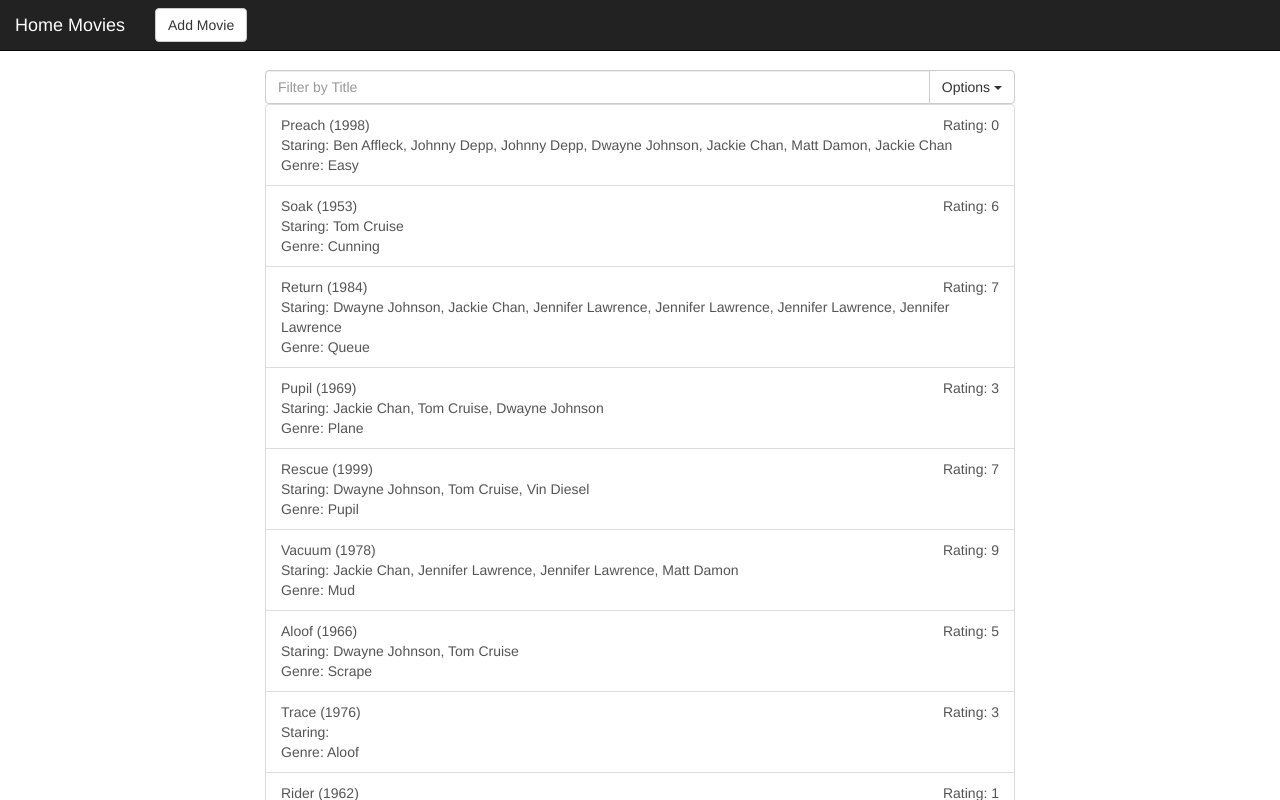
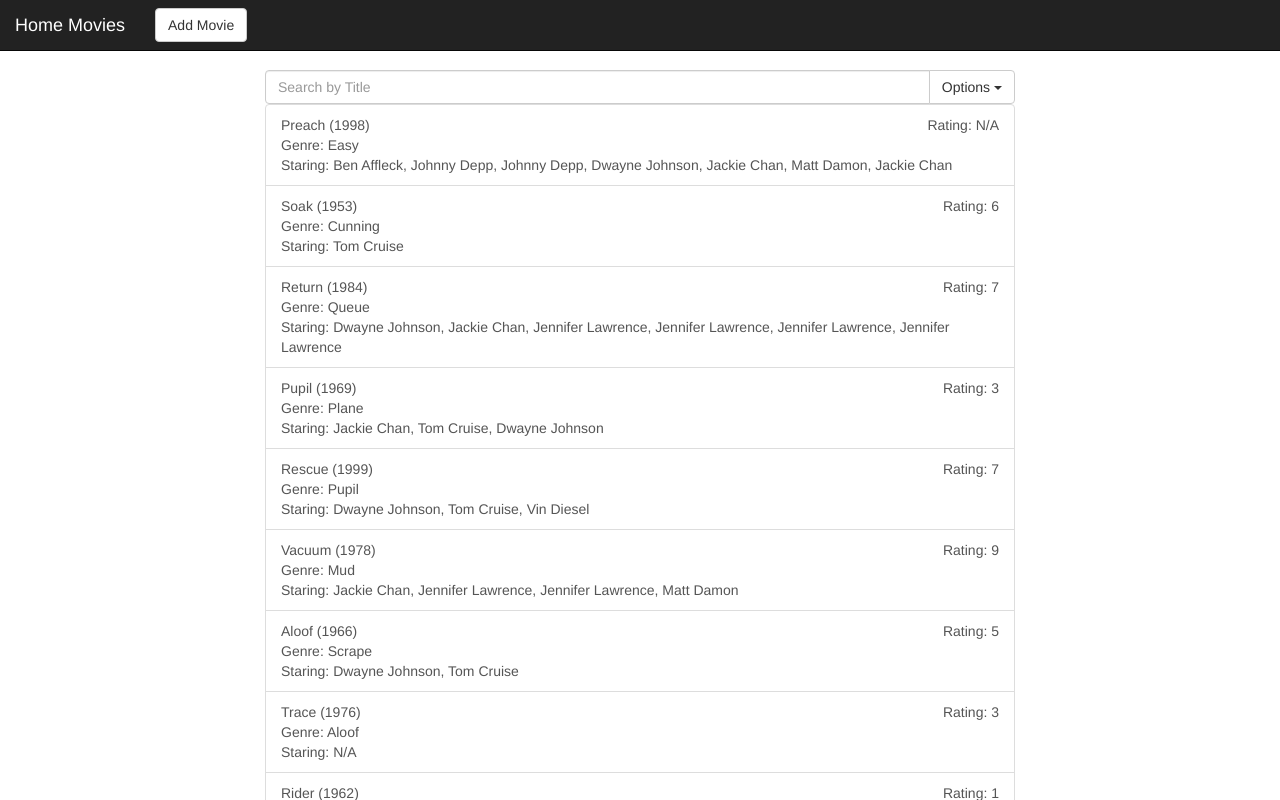
Before and after one commit to ChrisWiles/homeMovieCollection, a React app: page / in a window 1280 px wide. Shown: the top 800 px of the page. Built offline with nearby package versions, Linux system fonts and the light colour scheme; the HTML template or start-up script is replaced by a standard one.

Commit message:
search by Year, Rating, Actors, Genere, Title

```diff
--- a/src/App.js
+++ b/src/App.js
@@ -30,24 +30,55 @@ export default class App extends Component {
     this.setState({view: !this.state.view});
   }
 
-  _filter(filter) {
-    console.log("called")
+  _filter(filter, term) {
+    const movies = this.state.movies;
+    if(filter == "Title" && term.length) this._filterByTitle(term, movies);
+    if(filter == "Year" && term.length) this._filterByYear(term, movies);
+    if(filter == "Rating" && term.length) this._filterByRating(term, movies);
+    if(filter == "Genre" && term.length) this._filterByGenre(term, movies);
+    if(filter == "Actors" && term.length) this._filterByActors(term, movies);
+  }
 
-    const movies = this.state.movies;
-    const {title, rating, genre, actors, years} = filter;
-    console.log("title", title)
-    if(title && title.length) {
+  _filterByActors(name, movies) {
+    this.setState({search: true})
+    const filterdMovies = movies.filter(movie => {
+      return movie.actors.filter(actor => {
+        return  actor.includes(name);
+      })
+    });
+    this.setState({filterdMovies});
+  }
 
-      this.setState({search: true})
-    }
-    const filterdMovies = this._filterByTitle(title, movies);
-    this.setState({filterdMovies})
+  _filterByGenre(genre, movies) {
+    this.setState({search: true})
+    const filterdMovies = movies.filter(movie => {
+      return movie.genre.includes(genre);
+    });
+    this.setState({filterdMovies});
+  }
+
+  _filterByRating(rating, movies) {
+    this.setState({search: true})
+    const filterdMovies = movies.filter(movie => {
+      return movie.rating = rating;
+    });
+    this.setState({filterdMovies});
+  }
+
+  _filterByYear(year, movies) {
+    this.setState({search: true})
+    const filterdMovies = movies.filter(movie => {
+      return movie.year.toString().includes(year.toString());
+    });
+    this.setState({filterdMovies});
   }
 
   _filterByTitle(title, movies) {
-    return movies.filter(movie => {
+    this.setState({search: true})
+    const filterdMovies = movies.filter(movie => {
       return movie.title.toLowerCase().includes(title);
     });
+    this.setState({filterdMovies});
   }
 
   _displayView(view){
--- a/src/components/Movie.js
+++ b/src/components/Movie.js
@@ -6,10 +6,10 @@ export default class Movie extends Component {
     const {title, rating, genre, actors, year} = this.props.movie;
     return (
       <a href="#" className="list-group-item Movie">
-        <div id="Movie-Title">{`${title} (${year})`}</div>
-        <div id="Movie-Rating">{`Rating: ${rating}`}</div>
-        <div id="Movie-Actors">{`Staring: ${actors.join(', ')}`}</div>
-        <div id="Movie-genre">{`Genre: ${genre}`}</div>
+        <div id="Movie-Title">{`${title} (${year || "N/A"})`}</div>
+        <div id="Movie-Rating">{`Rating: ${rating || "N/A"}`}</div>
+        <div id="Movie-Genre">{`Genre: ${genre || "N/A"}`}</div>
+        <div id="Movie-Actors">{`Staring: ${actors.join(', ') || "N/A"}`}</div>
       </a>
     );
   }
--- a/src/components/SearchBar.js
+++ b/src/components/SearchBar.js
@@ -4,16 +4,17 @@ export default class SearchBar extends Component {
   constructor(props) {
     super(props);
     this.state = {
-        title: null,
-        rating: null,
-        genre: null,
-        actors: [],
-        year: null
+      searchBy: "Title",
+      term: null
     };
   }
 
   _onInputChange(term) {
-    this.props.filter({title: term.toLowerCase()});
+    this.props.filter(this.state.searchBy, term);
+  }
+
+  _searchBy(item) {
+    this.setState({searchBy: item})
   }
 
   render() {
@@ -22,17 +23,18 @@ export default class SearchBar extends Component {
         <input
           type="text"
           className="form-control"
-          placeholder="Filter by Title"
-          value={this.state.title}
+          placeholder={`Search by ${this.state.searchBy}`}
+          value={this.state.term}
           onChange={event => this._onInputChange(event.target.value)}
         />
         <div className="input-group-btn">
           <button type="button" className="btn btn-default dropdown-toggle" data-toggle="dropdown" aria-haspopup="true" aria-expanded="false">Options <span className="caret"></span></button>
           <ul className="dropdown-menu dropdown-menu-right">
-            <li><a href="#">Year</a></li>
-            <li><a href="#">Rating</a></li>
-            <li><a href="#">Actors</a></li>
-            <li><a href="#">Genre</a></li>
+            <li><a href="#" onClick={this._searchBy.bind(this, "Year")}>Year</a></li>
+            <li><a href="#" onClick={this._searchBy.bind(this, "Rating")}>Rating</a></li>
+            <li><a href="#" onClick={this._searchBy.bind(this, "Actors")}>Actors</a></li>
+            <li><a href="#" onClick={this._searchBy.bind(this, "Genre")}>Genre</a></li>
+            <li><a href="#" onClick={this._searchBy.bind(this, "Title")}>Title</a></li>
           </ul>
         </div>
       </div>
```
